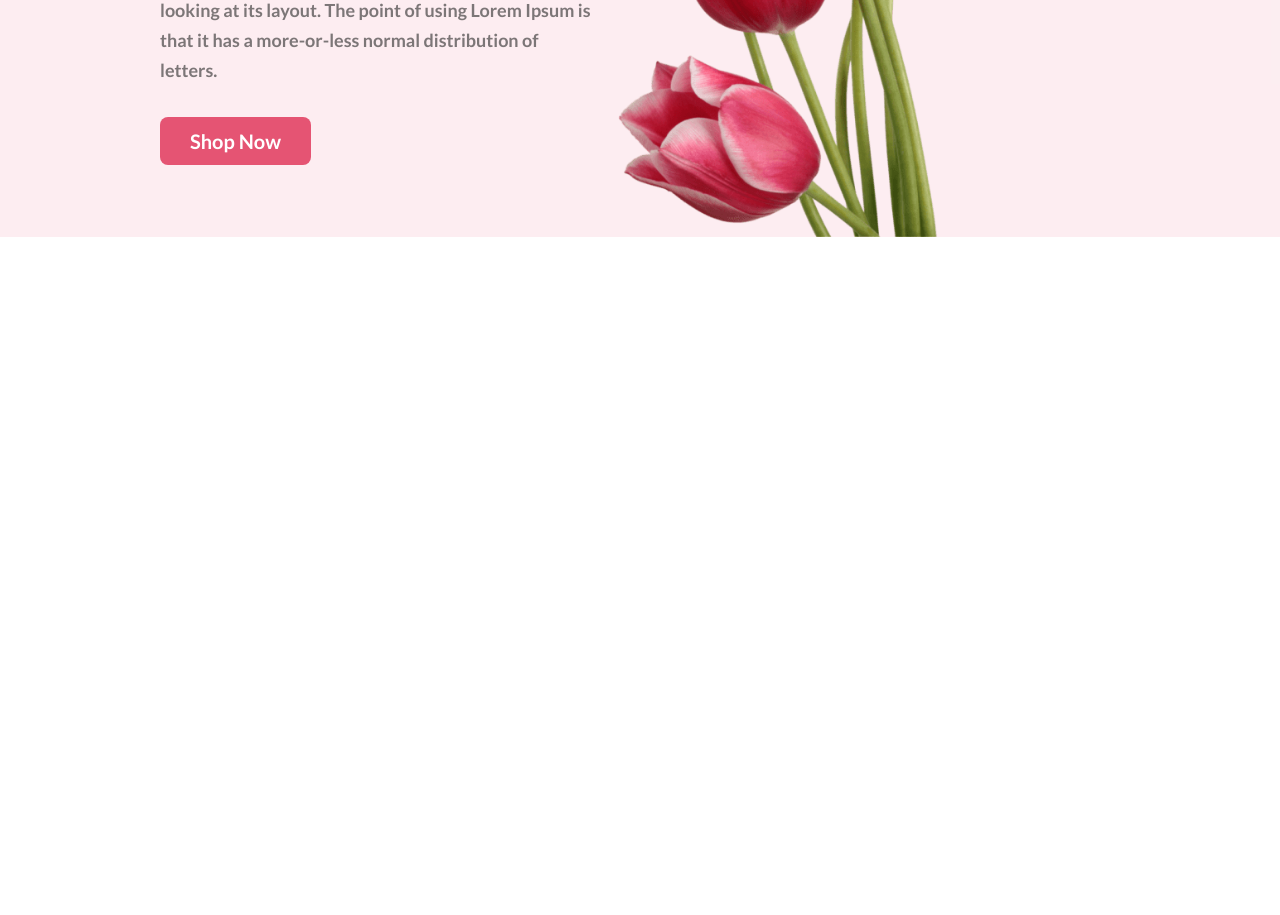
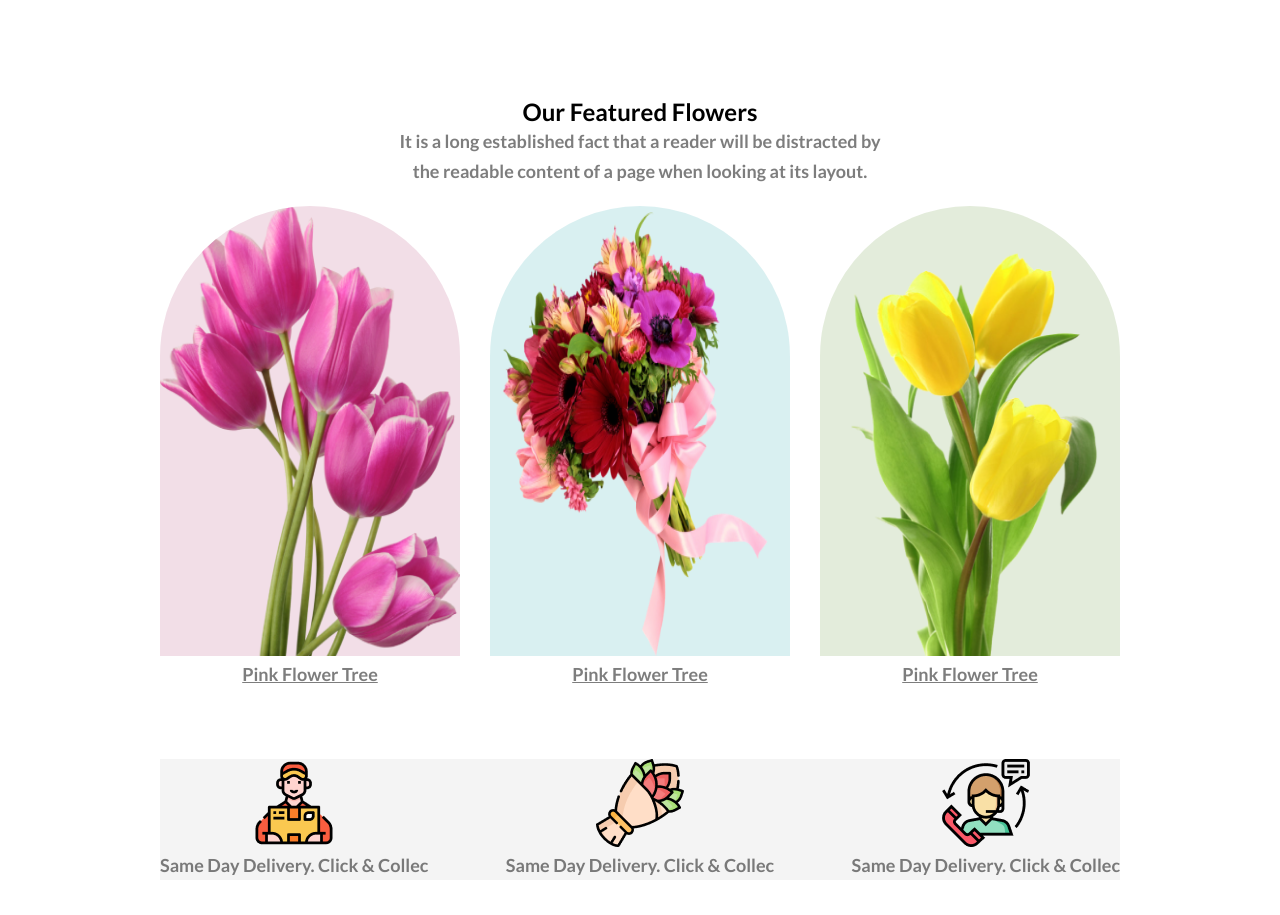
Before and after one commit to arif181h/new-year, a plain HTML site: page index.html in a window 1280 px wide. Shown: the part 425-1340 px from the top of the page. Before the commit the page ends 800 px from the top, so only its background shows below. Drawn offline with Linux system fonts and the light colour scheme.

Commit message:
section1 and 2 added

```diff
--- a/index.html
+++ b/index.html
@@ -10,6 +10,8 @@
     <title>new-year</title>
 </head>
 <body>
+
+
         <header>
             <div class="container banner">
                <div class="banner-text">
@@ -22,5 +24,61 @@
                </div>
             </div>
            </header>
+
+<section id="featured">
+
+<div class="container">
+    <div class="container-text">
+        <h2>Our Featured Flowers</h2>
+        <p>It is a long established fact that a reader will be distracted by the readable content of a page when looking at its layout.</p>
+    </div>
+
+ <div class="content">
+    <div class="flower-red">
+        <div class="flower-img"><img src="images/pngwing 6.png"></div>
+        <p>Pink Flower Tree</p>
+    </div>
+
+    <div class="flower-blue">
+        <div class="flower-img"><img src="images/pngwing 5.png"></div>
+        <p>Pink Flower Tree</p>
+    </div>
+
+    <div class="flower-green">
+        <div class="flower-img"><img src="images/pngwing 7.png"></div>
+        <p>Pink Flower Tree</p>
+    </div>
+
+ </div>
+</div>
+
+</section>
+
+
+<section id="parbo">
+
+<div class="container">
+    <div class="icon">
+        <div class="div">
+            <img src="images/Group 57.png">
+            <p>Same Day Delivery. Click & Collec</p>
+        </div>
+
+        <div class="div">
+            <img src="images/Group 58.png">
+            <p>Same Day Delivery. Click & Collec</p>
+        </div>
+
+        <div class="div">
+            <img src="images/Group 59.png">
+            <p>Same Day Delivery. Click & Collec</p>
+        </div>
+    </div>
+
+</div>
+
+</section>
+
+
 </body>
 </html>
--- a/styles.css
+++ b/styles.css
@@ -1,40 +1,44 @@
 *{
+    padding: 0;
     margin: 0;
-    padding: 0;
     font-family: 'Lato', sans-serif;
-
+}
+header{
+background-color:rgba(229, 84, 115, 0.10);
 }
 p{
     color: rgba(39, 39, 39, 0.60);
 font-family: Lato;
 font-size: 18px;
-font-weight: 400;
+font-weight: 400px;
 line-height: 30px;
 }
 button{
     border-radius: 8px;
 background: #E55473;
 color: #FFF;
-font-family: Lato;
 font-size: 20px;
 font-weight: 700;
 border: none;
-padding: 12px 30px;
+padding: 12px 28px;
+transition: all 1s;
+cursor: pointer;
 }
-header{
-    background-color: rgba(229, 84, 115, 0.10);
+button:hover{
+    background-color: rgb(238, 9, 9);
 }
 .container{
     width: 75%;
     max-width: 1440px;
     margin: 0 auto;
+
 }
 .banner{
     display: flex;
+    justify-content: space-between;
     align-items: center;
-    justify-content: space-between;
+    gap: 100px;
 }
-
 .banner .banner-text h1{
     color: #272727;
 font-family: Lato;
@@ -43,11 +47,78 @@ font-style: normal;
 font-weight: 600;
 line-height: normal;
 }
-.banner .banner-text *{
-margin-bottom: 32px;
-max-width: 525px;
+.banner .banner-text{
+    margin-bottom: 32px;
+    max-width: 525px;
 }
 .banner .banner-img img{
     width: 100%;
     vertical-align: middle;
+
 }
+
+
+.section-heading{
+    max-width: 500px;
+    text-align: center;
+    margin: 20px auto;
+}
+.section-heading h2{
+    color: #272727;
+text-align: center;
+font-family: Lato;
+font-size: 40px;
+font-weight: 800;
+margin-bottom: 16px;
+}
+.container-text{
+    text-align: center;
+    width: 500px;
+    margin: 20px auto;
+
+}
+
+#featured{
+    margin-top: 100px;
+}
+.content p{
+    text-align: center;
+    text-decoration: underline;
+}
+.content{
+    display: flex;
+    justify-content: space-between;
+    align-items: end;
+    gap: 20px;
+}
+.content .flower-img img{
+    width: 100%;
+    height: 450px;
+    width: 300px;
+    border-radius:  300px 300px 0px 0px;
+
+
+}
+.content .flower-red img{
+    background-color:rgba(167, 33, 98, 0.15);
+}
+.content .flower-blue img{
+background-color:rgba(5, 151, 160, 0.15);
+
+
+}
+.content .flower-green img{
+    background-color:rgba(71, 125, 17, 0.15);
+}
+.icon{
+    display: flex;
+    align-items: center;
+    justify-content: space-between;
+    text-align: center;
+
+    background-color: rgba(39, 39, 39, 0.05);
+    margin: 20px auto;
+    margin-right: 0;
+    margin-top: 70px;
+    margin-bottom: 70px;
+}
```
Lines whose indentation alone changed are shown as unchanged.
